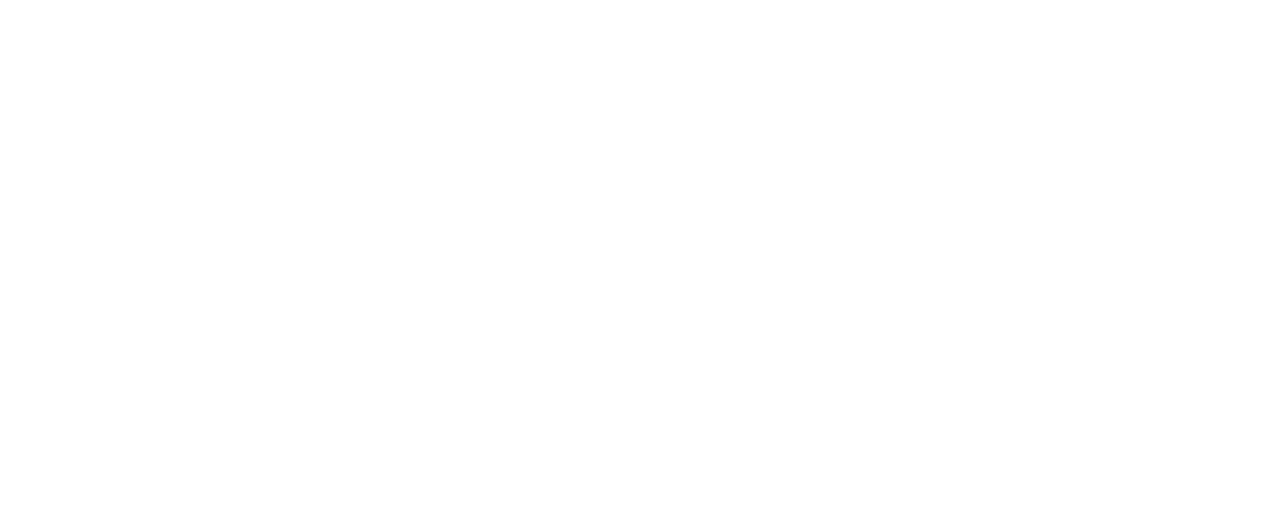
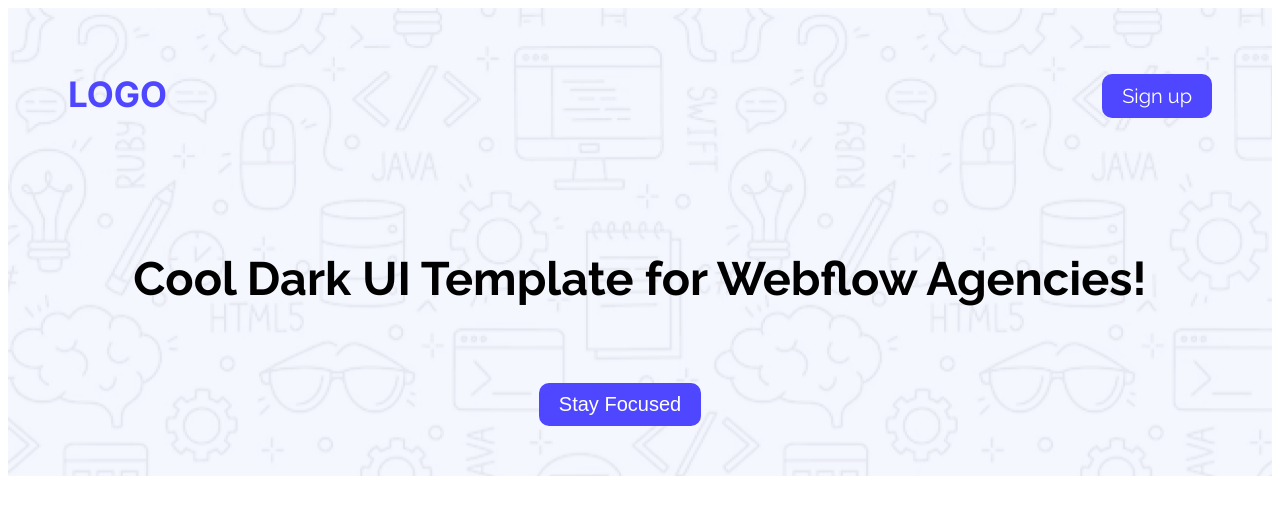
Before and after one commit to TanvirSakil/Assignment-1, a plain HTML site: page index.html in a window 1280 px wide. Drawn offline with Linux system fonts and the light colour scheme.

Commit message:
adding heading file with the background images

```diff
--- /dev/null
+++ b/Styles/style.css
@@ -0,0 +1,66 @@
+
+.inter-normal {
+  font-family: "Inter", sans-serif;
+  font-optical-sizing: auto;
+  font-weight: <weight>;
+  font-style: normal;
+}
+
+
+.raleway-normal {
+  font-family: "Raleway", sans-serif;
+  font-optical-sizing: auto;
+  font-weight: <weight>;
+  font-style: normal;
+}
+
+
+
+/* Nav styles   */
+nav{
+    display: flex;
+    align-items: center;
+    justify-content: space-between;
+    padding: 20px;
+}
+.nav-title{
+font-weight: 800px;
+font-size: 35px;
+margin-left: 40px;
+margin-top: 10px;
+}
+
+nav ul li{
+    list-style: none;
+}
+
+
+
+.text-primary{
+    color: #4E47FF;
+
+}
+.btn-primary{
+    font-size: 20px;
+    color: white;
+    background-color:#4E47FF;
+    padding: 10px 20px;
+    border-radius: 10px;
+    text-align: center;
+    border: none;
+   margin-right: 40px;
+   margin-bottom: 50px;
+   margin-top: 30px;
+
+
+}
+
+.banner{
+    font-size: 40px;
+    text-align: center;
+
+}
+.header{
+    background-image: url('../Assets/Hero-bg.png');
+
+}
--- a/index.html
+++ b/index.html
@@ -1,16 +1,46 @@
 <!DOCTYPE html>
 <html lang="en">
+
 <head>
     <meta charset="UTF-8">
     <meta name="viewport" content="width=device-width, initial-scale=1.0">
     <title>Assignment-1</title>
+
+    <link rel="preconnect" href="https://fonts.googleapis.com">
+    <link rel="preconnect" href="https://fonts.gstatic.com" crossorigin>
+    <link href="https://fonts.googleapis.com/css2?family=Raleway:ital,wght@0,100..900;1,100..900&display=swap"
+        rel="stylesheet">
+
+    <link rel="preconnect" href="https://fonts.googleapis.com">
+    <link rel="preconnect" href="https://fonts.gstatic.com" crossorigin>
+    <link
+        href="https://fonts.googleapis.com/css2?family=Inter:ital,opsz,wght@0,14..32,100..900;1,14..32,100..900&display=swap"
+        rel="stylesheet">
+    <link rel="stylesheet" href="Styles/style.css">
 </head>
-<body>
-    <header>
 
-   </header>
-   <footer>
+<body class="inter-normal">
+    <header class="header">
+        <nav>
+            <h3 class="nav-title text-primary">LOGO</h3>
+            <ul>
+                <li><a href=""><button class="btn-primary raleway-normal">Sign up</button></a></li>
+            </ul>
+        </nav>
 
-   </footer>
+
+        <div class="banner raleway-normal">
+            <h3>Cool Dark UI Template for Webflow Agencies!</h3>
+            <button class="btn-primary">Stay Focused</button>
+
+        </div>
+    </header>
+    <main>
+
+    </main>
+    <footer>
+
+    </footer>
 </body>
+
 </html>
```
Also changed, not shown: Assets/Hero-bg.png (added), Assets/avatar.png (added), Assets/icon-star.png (added), Assets/wc-big.png (added), Assets/wc-mini.png (added).
